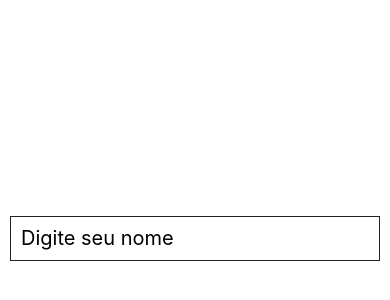
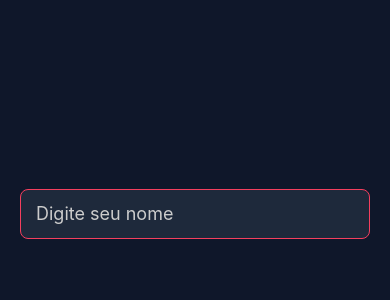
Before and after one commit to genilson-dev/App-quiz, a React Native app in the folder cursor-udemy-react-native/: screen / in a window 390 px wide. Shown: the part 184-484 px from the top of the page. Built offline with nearby package versions, Linux system fonts and the light colour scheme.

Commit message:
Add correção de styles e erro no git

```diff
--- a/cursor-udemy-react-native/App.js
+++ b/cursor-udemy-react-native/App.js
@@ -1,13 +1,37 @@
 import React, { Component } from "react";
-import { View, Text, StyleSheet, TextInput } from "react-native";
+import { View, Text, StyleSheet, TextInput, Button } from "react-native";
 
 class App extends Component {
+  constructor(props){
+    super(props);
+    this.state = {
+      nome: '',
+    };
+    this.pagaNome = this.pagaNome.bind(this);
+  }
+
+  pagaNome(texto){
+    if (texto.length > 0){
+      // texto = texto.charAt(0).toUpperCase() + texto.slice(1).toLowerCase();
+      this.setState({nome: "Bem Vindo(a): "+ texto})
+    }else{
+      this.setState({nome: ''})
+    }
+  }
 
   render() {
 
     return (
       <View style={styles.container}>
-        <TextInput style={styles.input} placeholder="Digite seu nome"/>
+        <TextInput
+          style={styles.input}
+          placeholder="Digite seu nome"
+          placeholderTextColor="#ccc"
+          underlineColorAndroid="transparent"
+          onChangeText={this.pagaNome}
+
+        />
+        <Text style={styles.texto}> {this.state.nome}</Text>
 
       </View>
 
@@ -22,15 +46,24 @@ const styles = StyleSheet.create({
   container: {
     flex: 1,
     justifyContent: "center",
-
+    paddingHorizontal: 20,
+    backgroundColor: "#0f172a", // tom mais escuro para contraste
   },
-  input:{
-    // width: 45,
-    height: 45,
+  input: {
+    height: 50,
+    backgroundColor: "#1e293b",
     borderWidth: 1,
-    borderColor: "#222",
-    margin: 10,
-    fontSize: 20,
-    padding: 10
-  }
-})
+    borderColor: "#f43f5e",
+    borderRadius: 8,
+    paddingHorizontal: 15,
+    fontSize: 18,
+    color: "#fff",
+    marginBottom: 20,
+  },
+  texto: {
+    textAlign: "center",
+    fontSize: 24,
+    color: "#f1f5f9",
+    fontWeight: "600",
+  },
+});
```
